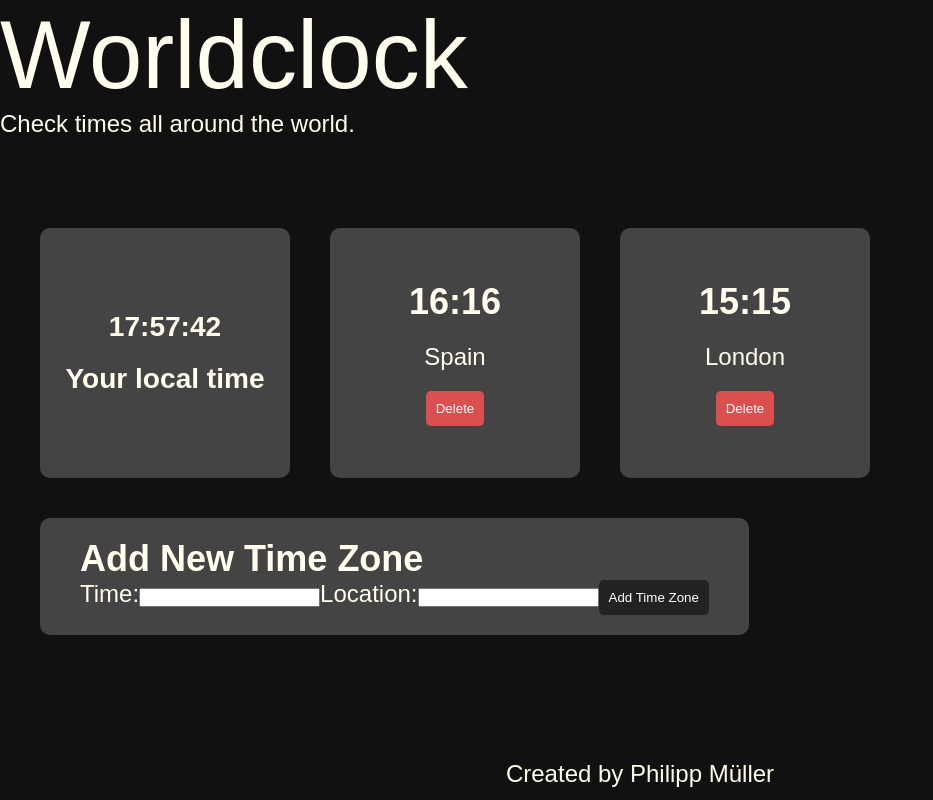
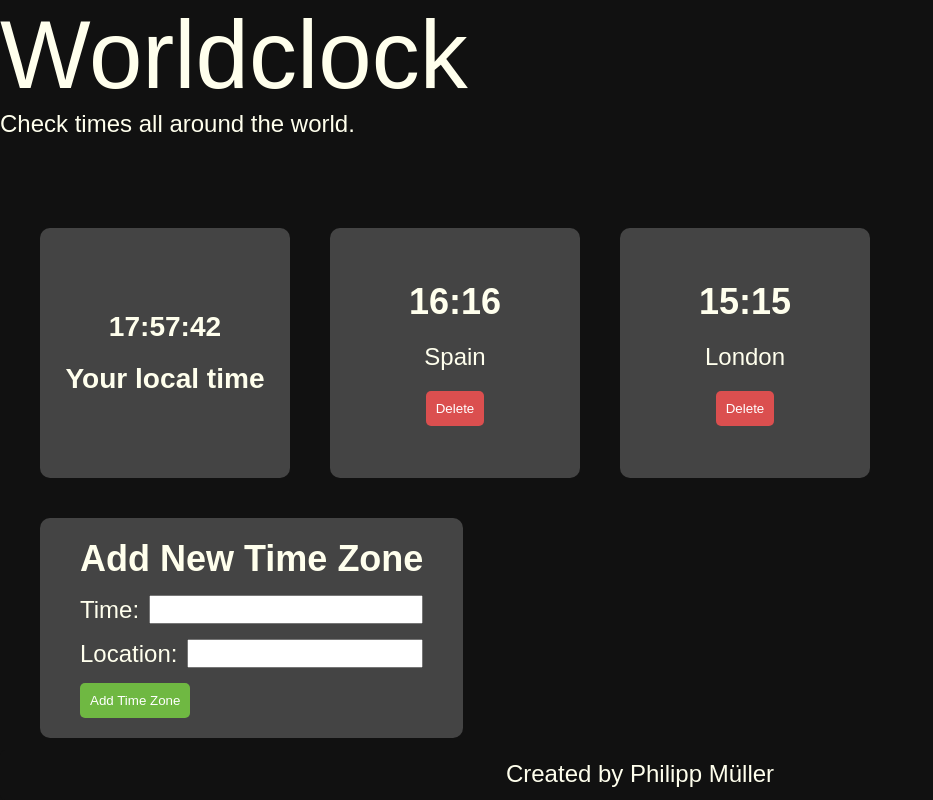
Before and after one commit to philippmueller96/Worldwatch, a Vue app in the folder worldclock/: page / in a window 1280 px wide. Shown: the whole page, without its empty margins (0-933 px from the left). Built offline with nearby package versions, Linux system fonts and the light colour scheme.

Commit message:
styles AddNewTimesZones

```diff
--- a/worldclock/src/components/Main.vue
+++ b/worldclock/src/components/Main.vue
@@ -45,6 +45,10 @@ function deleteClock(id) {
 //    if not: "location is not available"
 //add time and location (new object)
 //refresh each time every second
+
+//Clean up:
+// - classnames with BEM
+// - complete CSS
 </script>
 
 <template>
--- a/worldclock/src/components/NewTimeZoneForm.vue
+++ b/worldclock/src/components/NewTimeZoneForm.vue
@@ -21,12 +21,14 @@ function addNewTimeZone() {
   <div class="newTimeZone">
     <h2>Add New Time Zone</h2>
     <form @submit.prevent="addNewTimeZone">
-      <label for="newTime">Time:</label>
-      <input type="text" v-model="newTime" required />
-
-      <label for="newLocation">Location:</label>
-      <input type="text" v-model="newLocation" required />
-
+      <div class="newTimeZone_content">
+        <label for="newTime">Time:</label>
+        <input type="text" v-model="newTime" required />
+      </div>
+      <div class="newTimeZone_content">
+        <label for="newLocation">Location:</label>
+        <input type="text" v-model="newLocation" required />
+      </div>
       <button type="submit">Add Time Zone</button>
     </form>
   </div>
--- a/worldclock/src/style.scss
+++ b/worldclock/src/style.scss
@@ -2,6 +2,7 @@ $cardBackground: #444;
 $mainBackground: #111;
 $btnBackgroundColor: #232323;
 $btnDeleteBackgroundColor: #db4f4f;
+$btnAddBackgroundColor: #6fb842;
 
 @mixin darkBtn($color, $percent) {
   background: darken($color, $percent);
@@ -71,31 +72,47 @@ body {
     width: 250px;
     gap: 20px;
 
+    &:hover {
+      box-shadow: 0 0 30px rgba($color: #333, $alpha: 1);
+      transform: scale(1.1, 1.1);
+      @include globalTransition(transform);
+      @include globalTransition(transform);
+    }
+
     .deleteBtn {
       background-color: $btnDeleteBackgroundColor;
+      &:hover {
+        @include darkBtn($btnDeleteBackgroundColor, 7%);
+      }
     }
-    .deleteBtn:hover {
-      @include darkBtn($btnDeleteBackgroundColor, 7%);
-    }
-  }
-
-  .card:hover {
-    box-shadow: 0 0 30px rgba($color: #333, $alpha: 1);
-    transform: scale(1.1, 1.1);
-    @include globalTransition(transform);
-    @include globalTransition(transform);
   }
 }
 
 .newTimeZone {
   display: flex;
   flex-direction: column;
-  justify-content: center;
   margin-left: 40px;
   background-color: $cardBackground;
   border-radius: 10px;
   width: fit-content;
   padding: 20px 40px;
+  .newTimeZone_content {
+    display: flex;
+    align-items: center;
+    gap: 10px;
+    margin: 15px 0px;
+
+    input {
+      height: 25px;
+      width: 100%;
+    }
+  }
+  button {
+    background-color: $btnAddBackgroundColor;
+    &:hover {
+      @include darkBtn($btnAddBackgroundColor, 5%);
+    }
+  }
 }
 
 button {
@@ -104,7 +121,8 @@ button {
   padding: 10px;
   border: none;
   border-radius: 5px;
+  &:hover {
+    @include darkBtn($btnBackgroundColor, 1%);
+    cursor: pointer;
+  }
 }
-button:hover {
-  @include darkBtn($btnBackgroundColor, 1%);
-}
```
